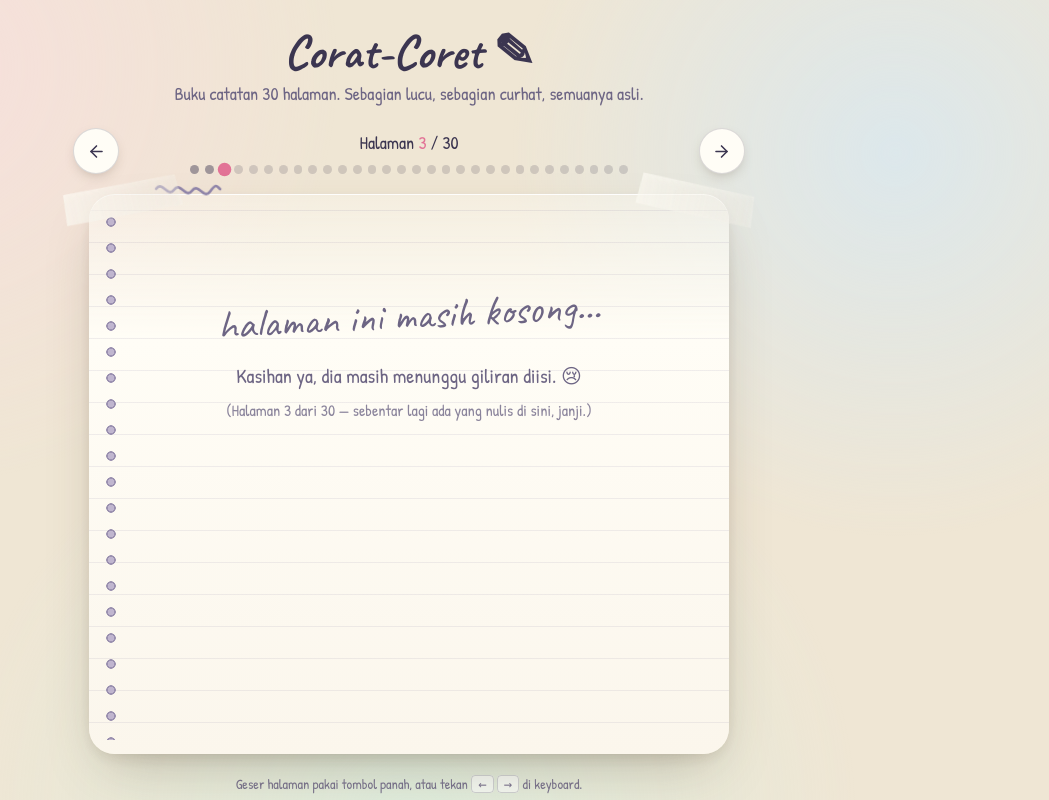
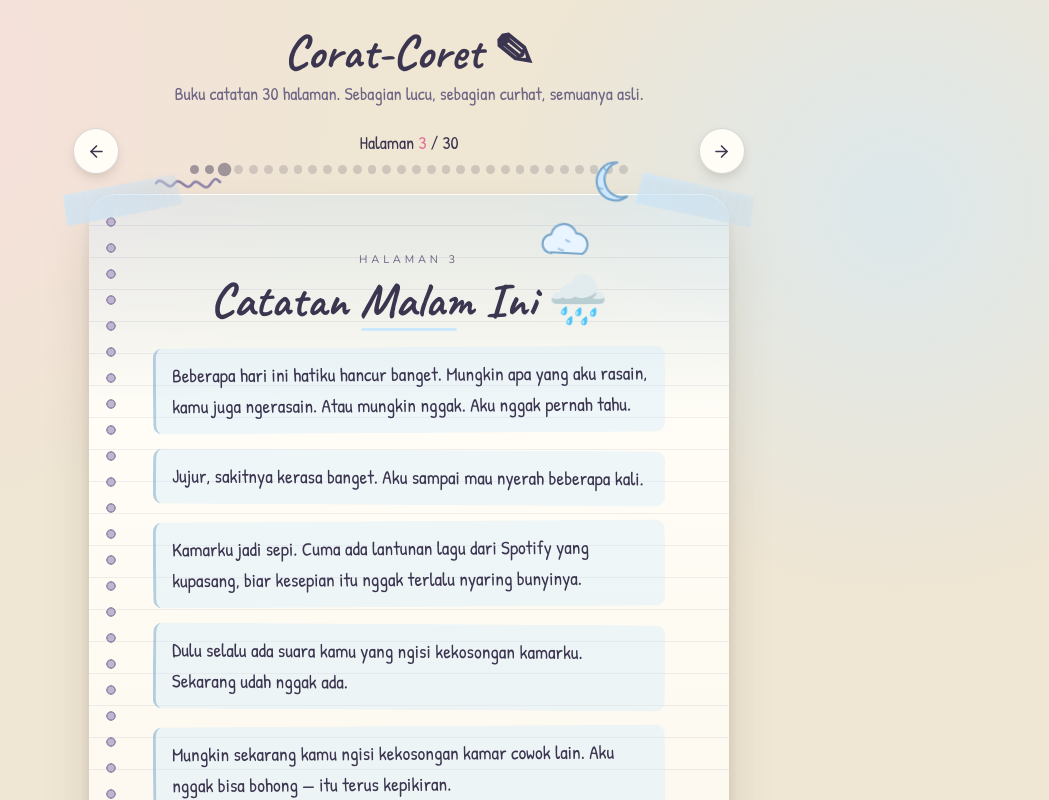
Before and after one commit to ryzenasep5-png/corat-coret, a React (Vite) app: page / in a window 1280 px wide. Both pictures are taken after a click on the button 455 px from the left and 169 px from the top of the page. Shown: the top 800 px of the page, without its empty margins (231-1280 px from the left). Built offline with nearby package versions, Linux system fonts and the light colour scheme.

Commit message:
Halaman 3: Catatan Malam Ini (curhat)

```diff
--- a/src/components/Notebook.tsx
+++ b/src/components/Notebook.tsx
@@ -18,6 +18,7 @@ const BLOCK_META: Record<PageBlock['type'], { icon: string; label: string }> = {
   couple: { icon: '💞', label: '' },
   stamp: { icon: '', label: '' },
   playlist: { icon: '🎧', label: '' },
+  curhat: { icon: '🌧️', label: '' },
 }
 
 function Tape({ color, side }: { color: string; side: 'left' | 'right' }) {
@@ -35,6 +36,14 @@ function Block({ block }: { block: PageBlock }) {
 
   if (block.type === 'playlist') {
     return <PlaylistBlock title={block.title} subtitle={block.subtitle} />
+  }
+
+  if (block.type === 'curhat') {
+    return (
+      <div className="block-curhat my-4 px-4 py-3">
+        <p className="font-hand text-[1.2rem] leading-relaxed text-ink">{block.text}</p>
+      </div>
+    )
   }
 
   if (block.type === 'stamp') {
--- a/src/data/pages.ts
+++ b/src/data/pages.ts
@@ -78,7 +78,45 @@ export const pages: NotebookPage[] = [
       },
     ],
   },
-  ...Array.from({ length: TOTAL_PAGES - 2 }, (_, index) => emptyPage(index + 3)),
+  {
+    id: 3,
+    title: 'Catatan Malam Ini',
+    emoji: '🌧️',
+    accent: '#cde9ff',
+    doodles: ['cloud', 'moon', 'squiggle'],
+    status: 'ready',
+    blocks: [
+      {
+        type: 'curhat',
+        text: 'Beberapa hari ini hatiku hancur banget. Mungkin apa yang aku rasain, kamu juga ngerasain. Atau mungkin nggak. Aku nggak pernah tahu.',
+      },
+      {
+        type: 'curhat',
+        text: 'Jujur, sakitnya kerasa banget. Aku sampai mau nyerah beberapa kali.',
+      },
+      {
+        type: 'curhat',
+        text: 'Kamarku jadi sepi. Cuma ada lantunan lagu dari Spotify yang kupasang, biar kesepian itu nggak terlalu nyaring bunyinya.',
+      },
+      {
+        type: 'curhat',
+        text: 'Dulu selalu ada suara kamu yang ngisi kekosongan kamarku. Sekarang udah nggak ada.',
+      },
+      {
+        type: 'curhat',
+        text: 'Mungkin sekarang kamu ngisi kekosongan kamar cowok lain. Aku nggak bisa bohong — itu terus kepikiran.',
+      },
+      {
+        type: 'curhat',
+        text: 'Jujur makasih banget. Kamu udah bikin aku nyesel banget atas apa yang dulu aku lakuin.',
+      },
+      {
+        type: 'note',
+        text: 'ditulis malam ini, pelan-pelan. ✍️',
+      },
+    ],
+  },
+  ...Array.from({ length: TOTAL_PAGES - 3 }, (_, index) => emptyPage(index + 4)),
 ]
 
 export function getPage(id: number): NotebookPage | undefined {
--- a/src/index.css
+++ b/src/index.css
@@ -149,11 +149,21 @@ body {
 }
 
 /* ---------- blocks ---------- */
-.block-note,
-.block-curhat {
+.block-note {
   background: rgba(255, 241, 201, 0.55);
   border: 1.5px dashed rgba(214, 178, 94, 0.55);
   border-radius: 0.9rem;
+}
+
+.block-curhat {
+  background: rgba(205, 233, 255, 0.32);
+  border-left: 3px solid rgba(123, 167, 204, 0.5);
+  border-radius: 0.6rem;
+  transform: rotate(-0.35deg);
+}
+
+.block-curhat:nth-child(even) {
+  transform: rotate(0.35deg);
 }
 
 .block-joke {
--- a/src/types.ts
+++ b/src/types.ts
@@ -1,4 +1,4 @@
-export type BlockType = 'note' | 'joke' | 'quote' | 'list' | 'fact' | 'couple' | 'stamp' | 'playlist'
+export type BlockType = 'note' | 'joke' | 'quote' | 'list' | 'fact' | 'couple' | 'stamp' | 'playlist' | 'curhat'
 
 export interface NoteBlock {
   type: 'note'
@@ -46,7 +46,21 @@ export interface PlaylistBlock {
   subtitle?: string
 }
 
-export type PageBlock = NoteBlock | JokeBlock | QuoteBlock | ListBlock | FactBlock | CoupleBlock | StampBlock | PlaylistBlock
+export interface CurhatBlock {
+  type: 'curhat'
+  text: string
+}
+
+export type PageBlock =
+  | NoteBlock
+  | JokeBlock
+  | QuoteBlock
+  | ListBlock
+  | FactBlock
+  | CoupleBlock
+  | StampBlock
+  | PlaylistBlock
+  | CurhatBlock
 
 export type DoodleKey = 'heart' | 'star' | 'moon' | 'smiley' | 'squiggle' | 'arrow' | 'flower' | 'cloud' | 'couple'
 
```
Also changed, not shown: 1 other file (tests, documents, lock files or other folders).
